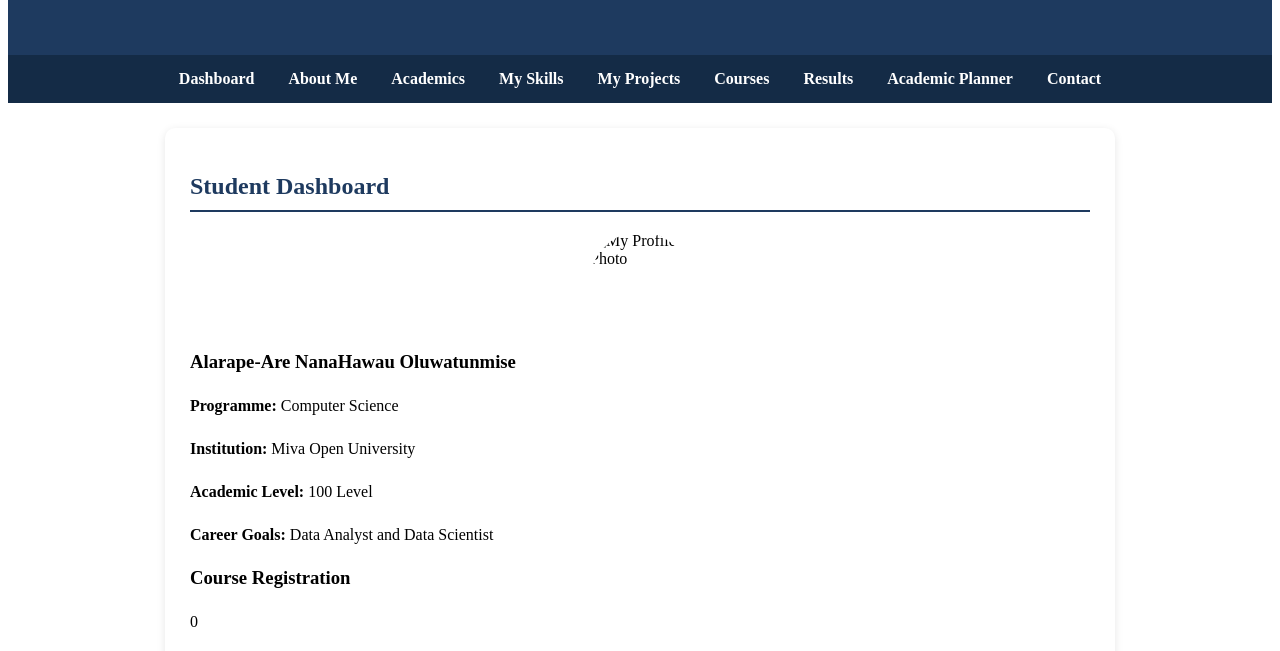
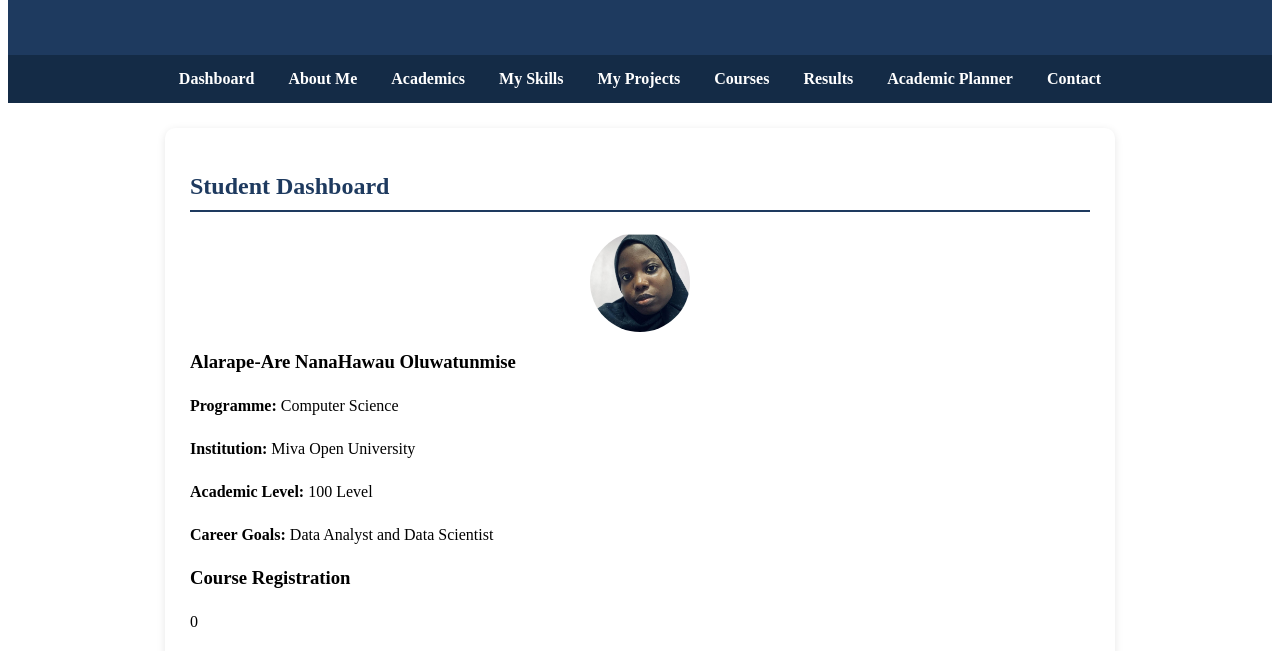
Before and after one commit to nana-codespace/nana-student-portfolio, a plain HTML site: page index.html in a window 1280 px wide. Shown: the part 148-799 px from the top of the page. Drawn offline with Linux system fonts and the light colour scheme.

Commit message:
Fix HTML encoding issues in index.html

```diff
--- a/index.html
+++ b/index.html
@@ -40,7 +40,7 @@
 
             <h2>Student Dashboard</h2>
 
-            <img src="images/pICTURE.jpg"
+            <img src="pICTURE.jpg"
                  alt="My Profile Photo"
                  class="profile-photo">
 
```
